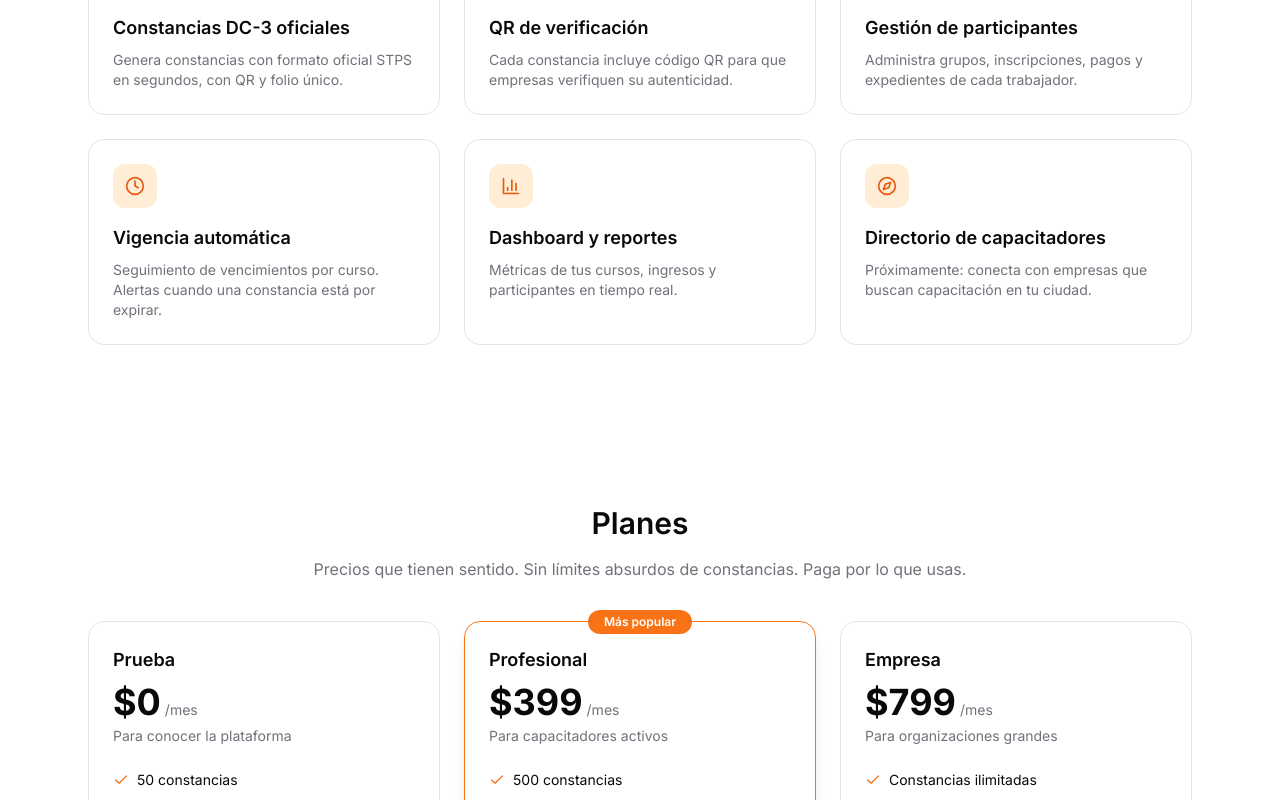
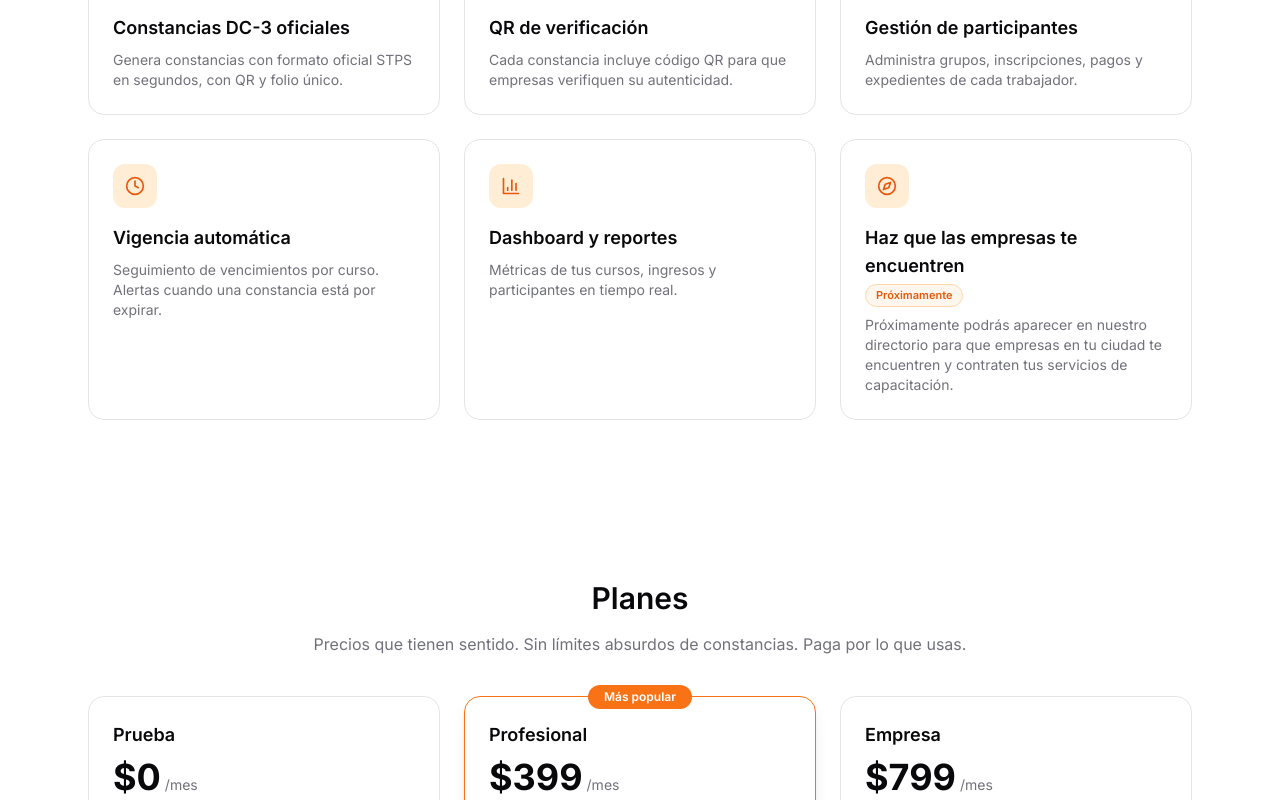
Before and after one commit to steveluis26/AACES2, a Next.js app in the folder frontend/: page / in a window 1280 px wide. Shown: the part 1620-2420 px from the top of the page. Built offline with nearby package versions, Linux system fonts and the light colour scheme.

Commit message:
fix: update card #6 to 'Haz que las empresas te encuentren' with badge

```diff
--- a/frontend/components/landing/features-section.tsx
+++ b/frontend/components/landing/features-section.tsx
@@ -29,8 +29,8 @@ const features = [
   },
   {
     icon: Compass,
-    title: "Directorio de capacitadores",
-    description: "Próximamente: conecta con empresas que buscan capacitación en tu ciudad."
+    title: "Haz que las empresas te encuentren",
+    description: "Próximamente podrás aparecer en nuestro directorio para que empresas en tu ciudad te encuentren y contraten tus servicios de capacitación."
   }
 ]
 
@@ -49,6 +49,11 @@ export default function FeaturesSection() {
                 <f.icon className="h-5 w-5" />
               </div>
               <h3 className="text-lg font-semibold">{f.title}</h3>
+              {i === features.length - 1 && (
+                <span className="mt-1 inline-block rounded-full border border-orange-200 bg-orange-50 px-2.5 py-0.5 text-[11px] font-semibold text-orange-600 dark:border-orange-800 dark:bg-orange-900/30 dark:text-orange-400">
+                  Próximamente
+                </span>
+              )}
               <p className="mt-2 text-sm text-muted-foreground">{f.description}</p>
             </div>
           ))}
```
